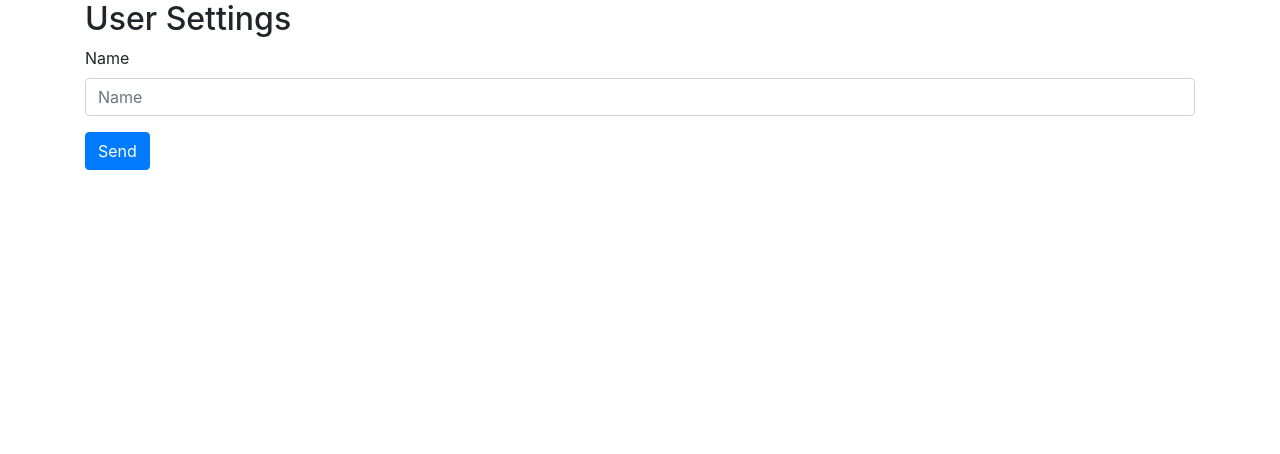
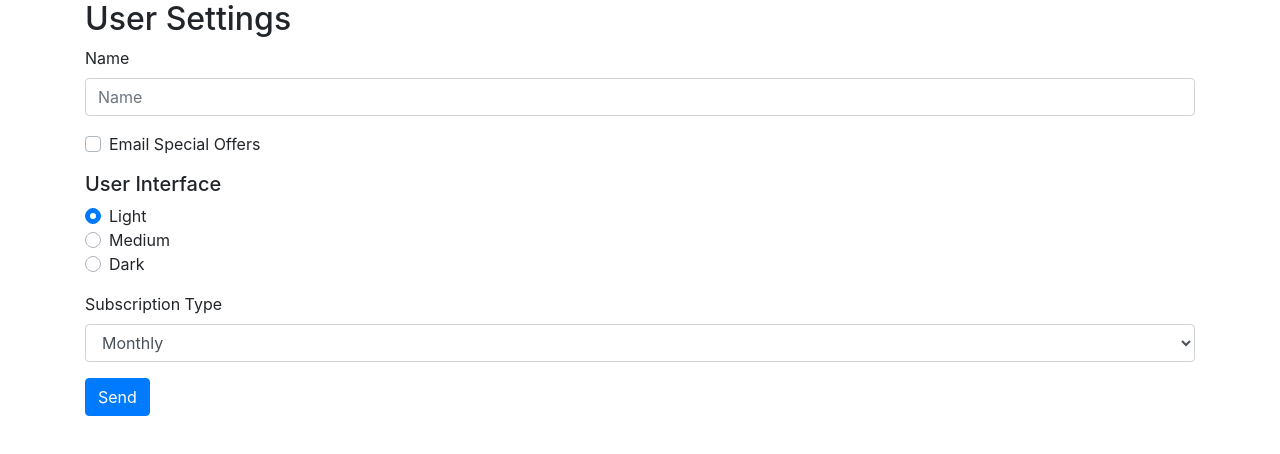
Before and after one commit to andelagooglepluralsightcourse/angularForms, an Angular app: page / in a window 1280 px wide. Shown: the top 454 px of the page. Built offline with nearby package versions, Linux system fonts and the light colour scheme.

Commit message:
add checkbox and radio button

```diff
--- a/src/app/user-settings-form/user-settings-form.component.html
+++ b/src/app/user-settings-form/user-settings-form.component.html
@@ -5,6 +5,34 @@
       <label for="name">Name</label>
       <input name="name" id="name" class="form-control" placeholder="Name">
     </div>
+    <div class="custom-control custom-checkbox form-check form-group">
+      <input type="checkbox" class="custom-control-input" id="emailOffers">
+      <label class="custom-control-label" for="emailOffers">Email Special Offers</label>
+    </div>
+
+    <h5>User Interface</h5>
+    <div class="form-group">
+      <div class="custom-control custom-radio">
+        <input type="radio" id="lightInterface" name="interfaceStyle" value="light" checked class="custom-control-input">
+        <label class="custom-control-label" for="lightInterface">Light</label>
+      </div>
+      <div class="custom-control custom-radio">
+        <input type="radio" id="mediumIntefrace" name="interfaceStyle" value="medium" class="custom-control-input">
+        <label class="custom-control-label" for="mediumIntefrace">Medium</label>
+      </div>
+      <div class="custom-control custom-radio">
+        <input type="radio" id="darkInterface" name="interfaceStyle" value="dark" class="custom-control-input">
+        <label class="custom-control-label" for="darkInterface">Dark</label>
+      </div>
+    </div>
+    <div class="form-group">
+      <label for="subscriptionType">Subscription Type</label>
+      <select class="form-control" id="subscriptionType">
+        <option>Monthly</option>
+        <option>Annual</option>
+        <option>Lifetime</option>
+      </select>
+    </div>
     <button class="btn btn-primary">Send</button>
   </form>
 </div>
```
